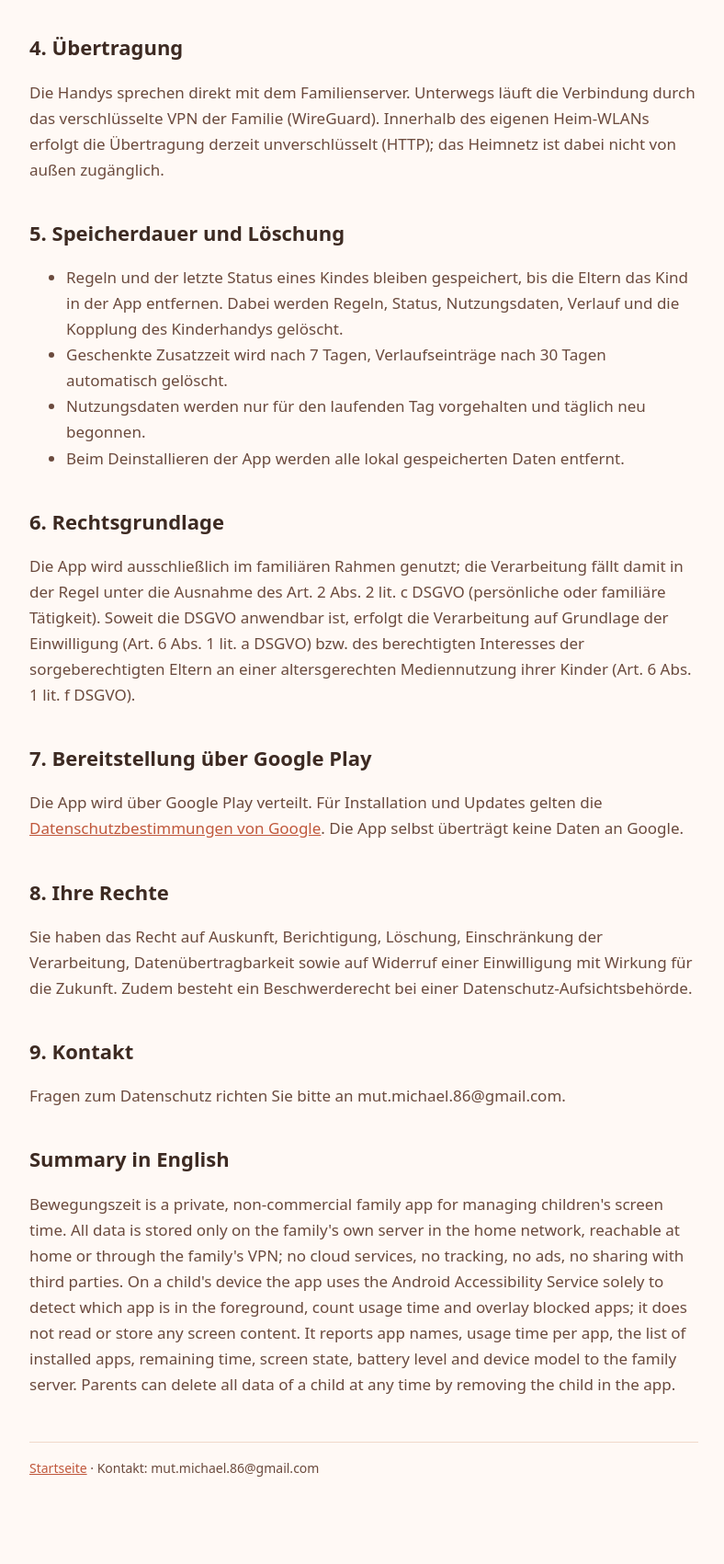
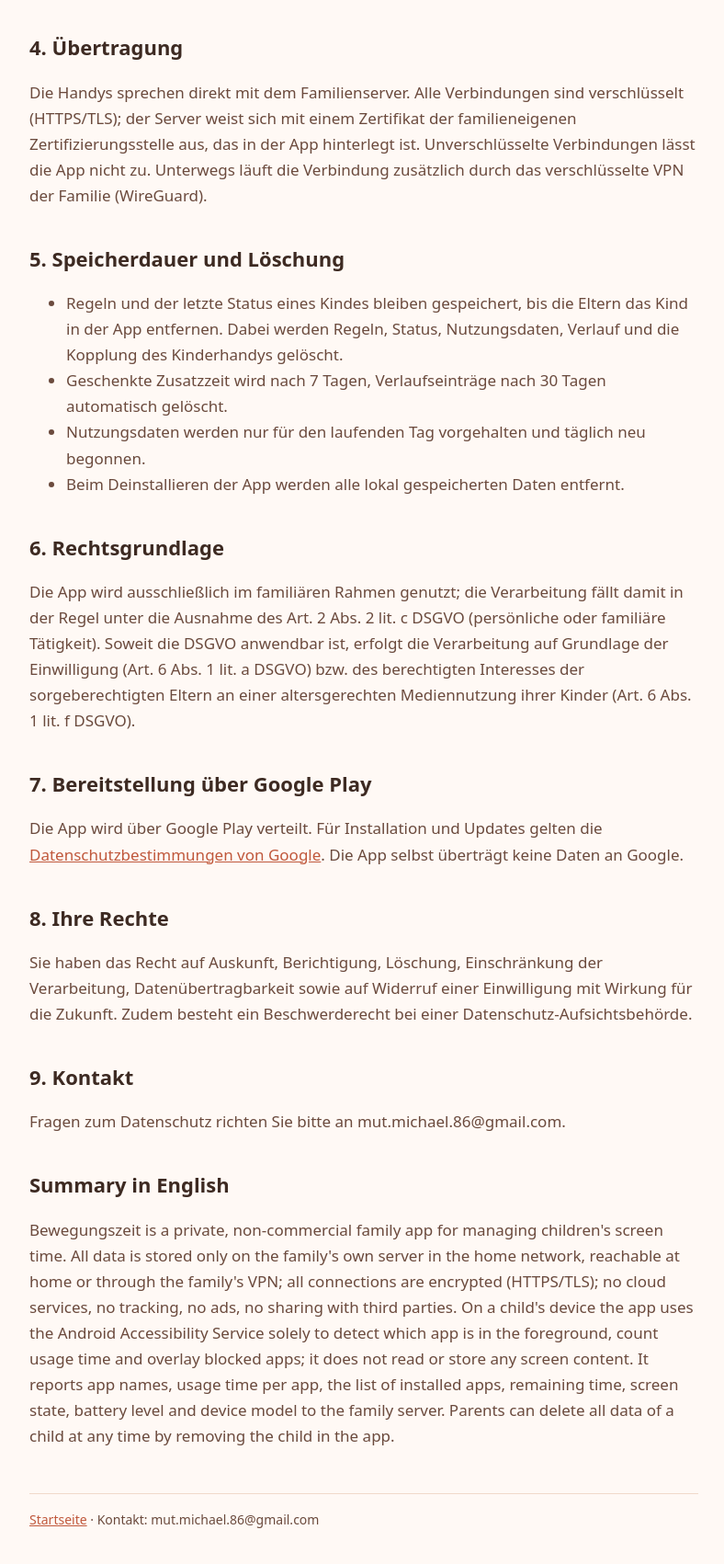
Before and after one commit to horus-ha/hausakte, a plain HTML site: page bewegungszeit-datenschutz.html in a window 1280 px wide. Shown: the part 2416-4117 px from the top of the page at 92% size, without its empty margins (244-1032 px from the left). Before the commit the page ends 4088 px from the top, so only its background shows below. Drawn offline with Linux system fonts and the light colour scheme.

Commit message:
Bewegungszeit-Datenschutz: Übertragung jetzt durchgehend verschlüsselt (HTTPS)
Co-Authored-By: Claude Opus 5.5 <noreply@anthropic.com>

```diff
--- a/bewegungszeit-datenschutz.html
+++ b/bewegungszeit-datenschutz.html
@@ -68,7 +68,7 @@ E-Mail: mut.michael.86@gmail.com</p>
 </ul>
 
 <h2>4. Übertragung</h2>
-<p>Die Handys sprechen direkt mit dem Familienserver. Unterwegs läuft die Verbindung durch das verschlüsselte VPN der Familie (WireGuard). Innerhalb des eigenen Heim-WLANs erfolgt die Übertragung derzeit unverschlüsselt (HTTP); das Heimnetz ist dabei nicht von außen zugänglich.</p>
+<p>Die Handys sprechen direkt mit dem Familienserver. Alle Verbindungen sind verschlüsselt (HTTPS/TLS); der Server weist sich mit einem Zertifikat der familieneigenen Zertifizierungsstelle aus, das in der App hinterlegt ist. Unverschlüsselte Verbindungen lässt die App nicht zu. Unterwegs läuft die Verbindung zusätzlich durch das verschlüsselte VPN der Familie (WireGuard).</p>
 
 <h2>5. Speicherdauer und Löschung</h2>
 <ul>
@@ -91,7 +91,7 @@ E-Mail: mut.michael.86@gmail.com</p>
 <p>Fragen zum Datenschutz richten Sie bitte an mut.michael.86@gmail.com.</p>
 
 <h2>Summary in English</h2>
-<p>Bewegungszeit is a private, non-commercial family app for managing children's screen time. All data is stored only on the family's own server in the home network, reachable at home or through the family's VPN; no cloud services, no tracking, no ads, no sharing with third parties. On a child's device the app uses the Android Accessibility Service solely to detect which app is in the foreground, count usage time and overlay blocked apps; it does not read or store any screen content. It reports app names, usage time per app, the list of installed apps, remaining time, screen state, battery level and device model to the family server. Parents can delete all data of a child at any time by removing the child in the app.</p>
+<p>Bewegungszeit is a private, non-commercial family app for managing children's screen time. All data is stored only on the family's own server in the home network, reachable at home or through the family's VPN; all connections are encrypted (HTTPS/TLS); no cloud services, no tracking, no ads, no sharing with third parties. On a child's device the app uses the Android Accessibility Service solely to detect which app is in the foreground, count usage time and overlay blocked apps; it does not read or store any screen content. It reports app names, usage time per app, the list of installed apps, remaining time, screen state, battery level and device model to the family server. Parents can delete all data of a child at any time by removing the child in the app.</p>
 
 <footer><a href="index.html">Startseite</a> · Kontakt: mut.michael.86@gmail.com</footer>
 </div>
```
